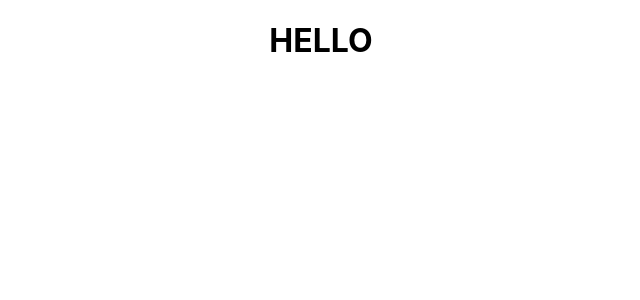
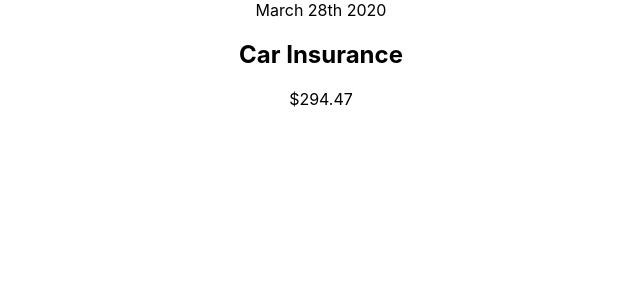
Before and after one commit to pickles135/budjet-track, a React (Create React App) app: page / in a window 1280 px wide. Shown: the top 300 px of the page, without its empty margins (319-959 px from the left). Built offline with nearby package versions, Linux system fonts and the light colour scheme.

Commit message:
creates custom component called expenseItem

```diff
--- a/src/App.js
+++ b/src/App.js
@@ -1,9 +1,11 @@
+import ExpenseItem from './components/ExpenseItem';
+
 import './App.css';
 
 function App() {
   return (
     <div className="App">
-      <h1>HELLO</h1>
+      <ExpenseItem />
     </div>
   );
 }
--- /dev/null
+++ b/src/components/ExpenseItem.js
@@ -0,0 +1,15 @@
+import React from "react";
+
+const ExpenseItem = () => {
+  return (
+    <div>
+      <div>March 28th 2020</div>
+      <div>
+        <h2>Car Insurance</h2>
+        <div>$294.47</div>
+      </div>
+    </div>
+  );
+};
+
+export default ExpenseItem;
```
